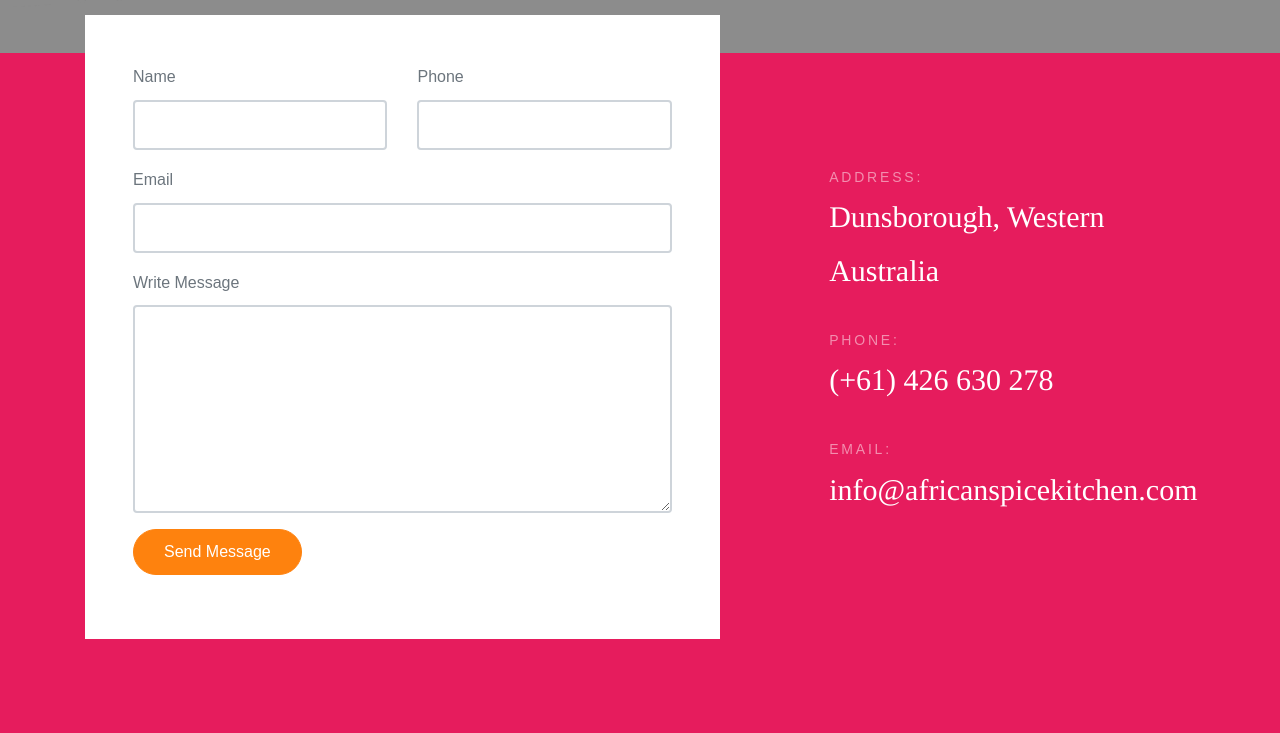
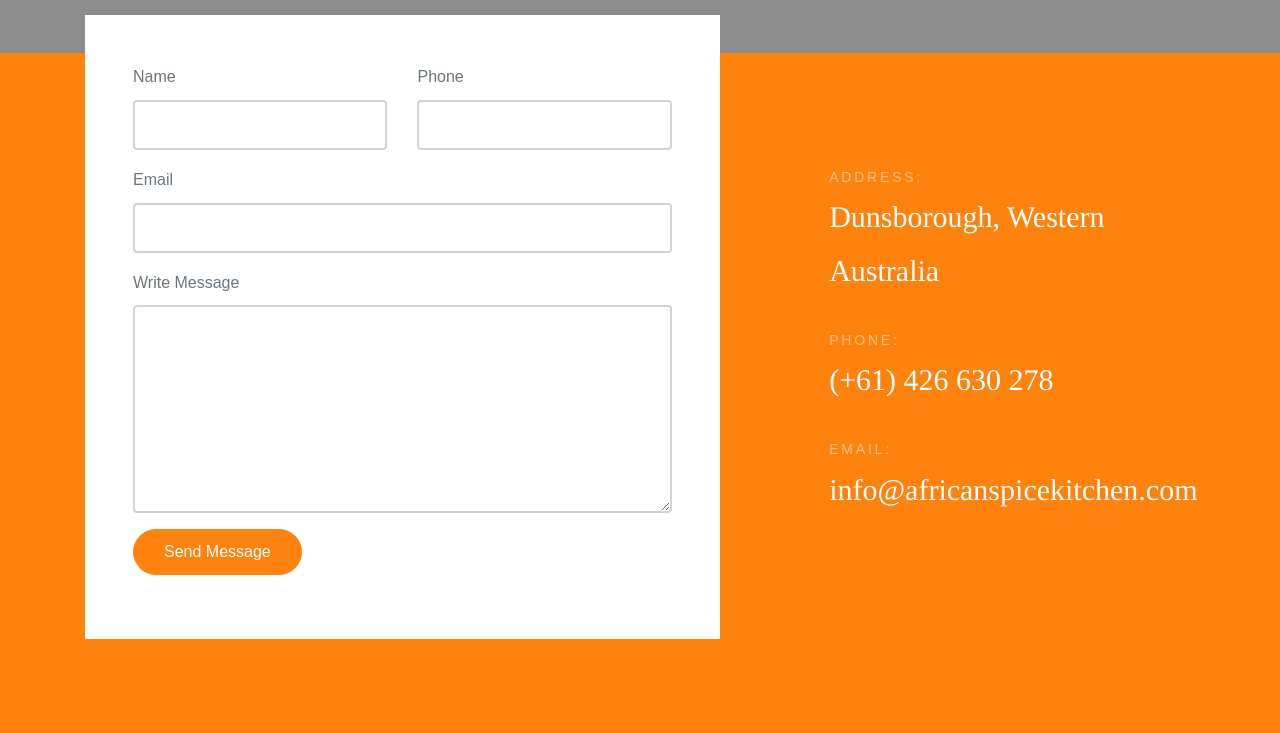
Before and after one commit to 4ourpixels/African-Spice-Kitchen, a plain HTML site: page contact.html in a window 1280 px wide. Shown: the part 507-1240 px from the top of the page. Drawn offline with Linux system fonts and the light colour scheme; a web font is replaced by a local one.

Commit message:
Update contact.html

```diff
--- a/contact.html
+++ b/contact.html
@@ -115,7 +115,7 @@
     </section>
     <!-- END section -->
 
-    <section class="section bg-primary contact-section">
+    <section style="background-color: #fe820e;" class="section contact-section">
       <div class="container">
         <div class="row">
           <div class="col-md-7">
```
